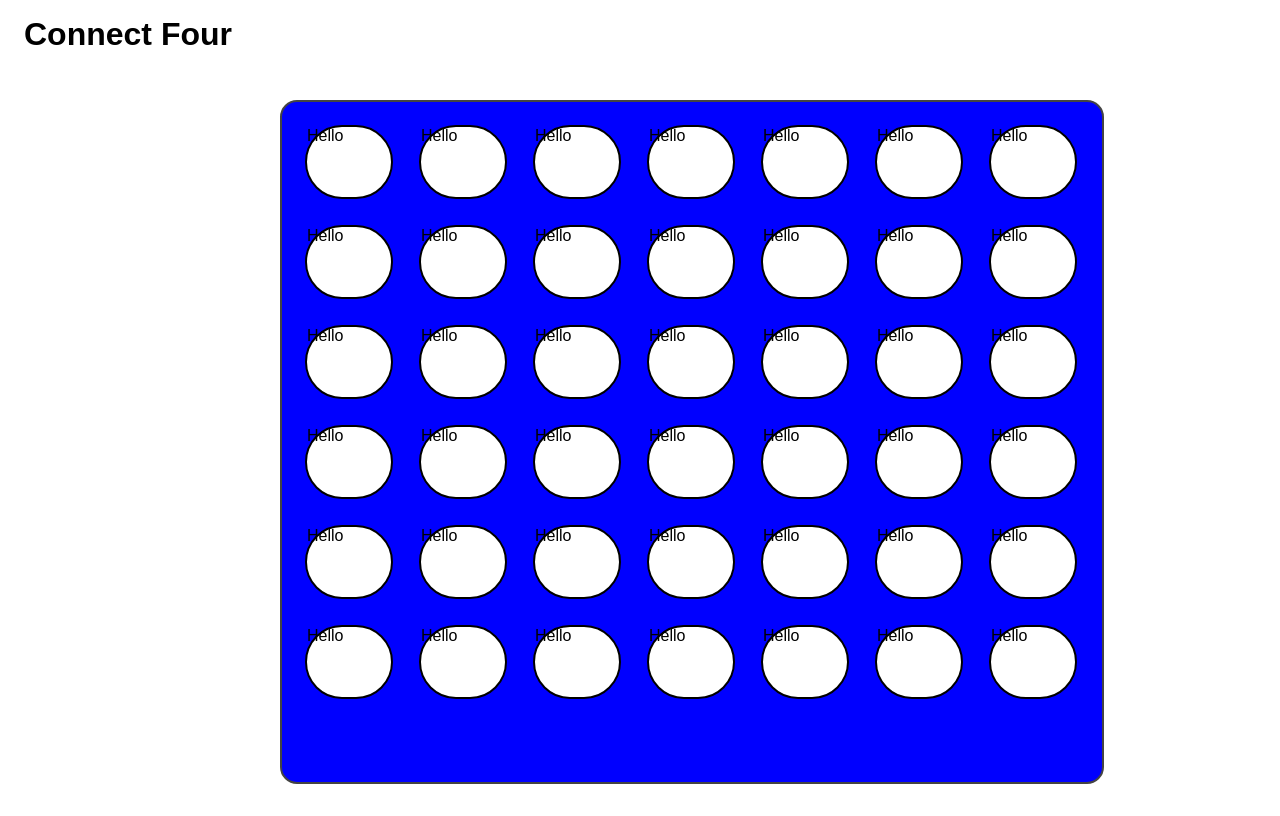
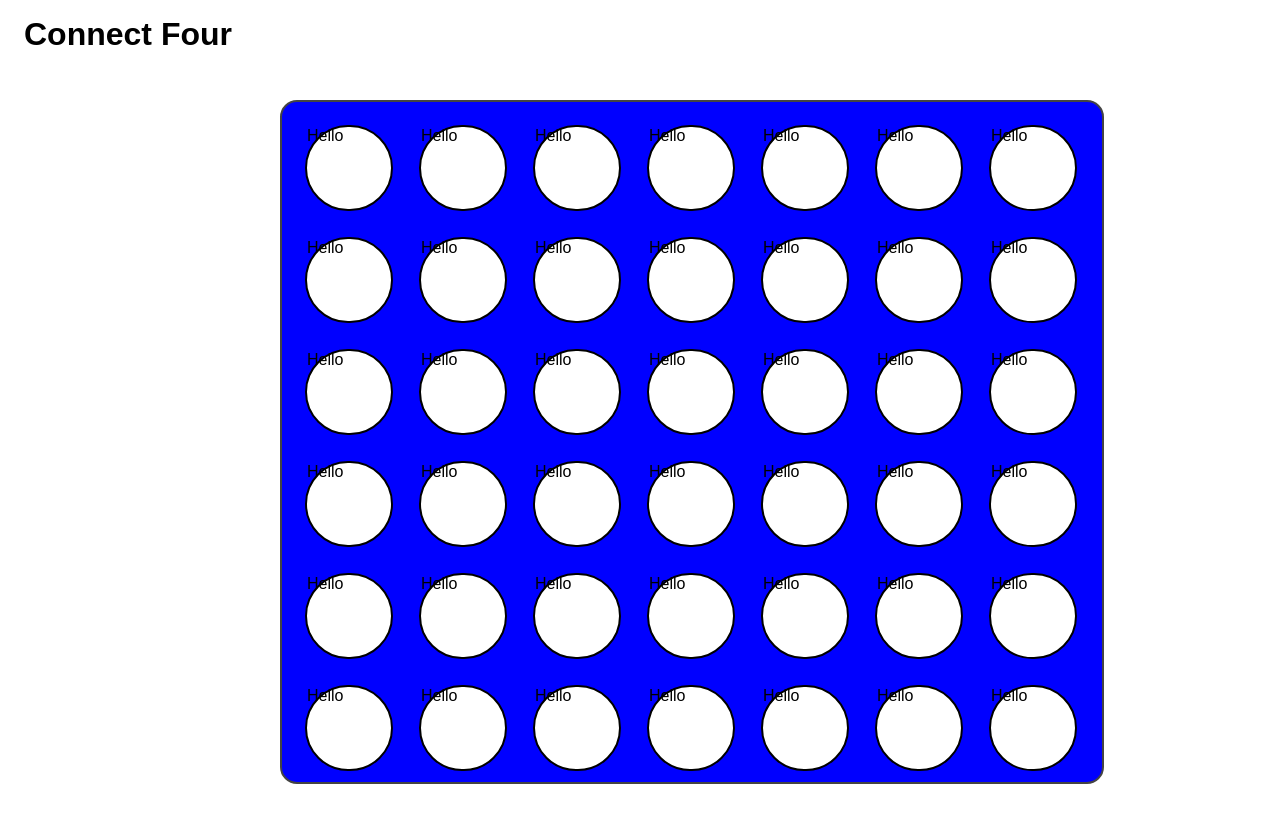
Before and after one commit to Mbalcorta/connect-four, a React app: page / in a window 1280 px wide. Built offline with nearby package versions, Linux system fonts and the light colour scheme.

Commit message:
Made player pieces more circular.

```diff
--- a/src/components/BoardItem.css
+++ b/src/components/BoardItem.css
@@ -1,10 +1,10 @@
 .square {
     position: relative;
     border: 2px solid black;
-    height: 70px;
+    height: 82px;
     width: 10.5%;
     display: inline-flex;
     background-color:white;
     margin: 13px;
-    border-radius: 50px;
+    border-radius: 44px;
 };
```
